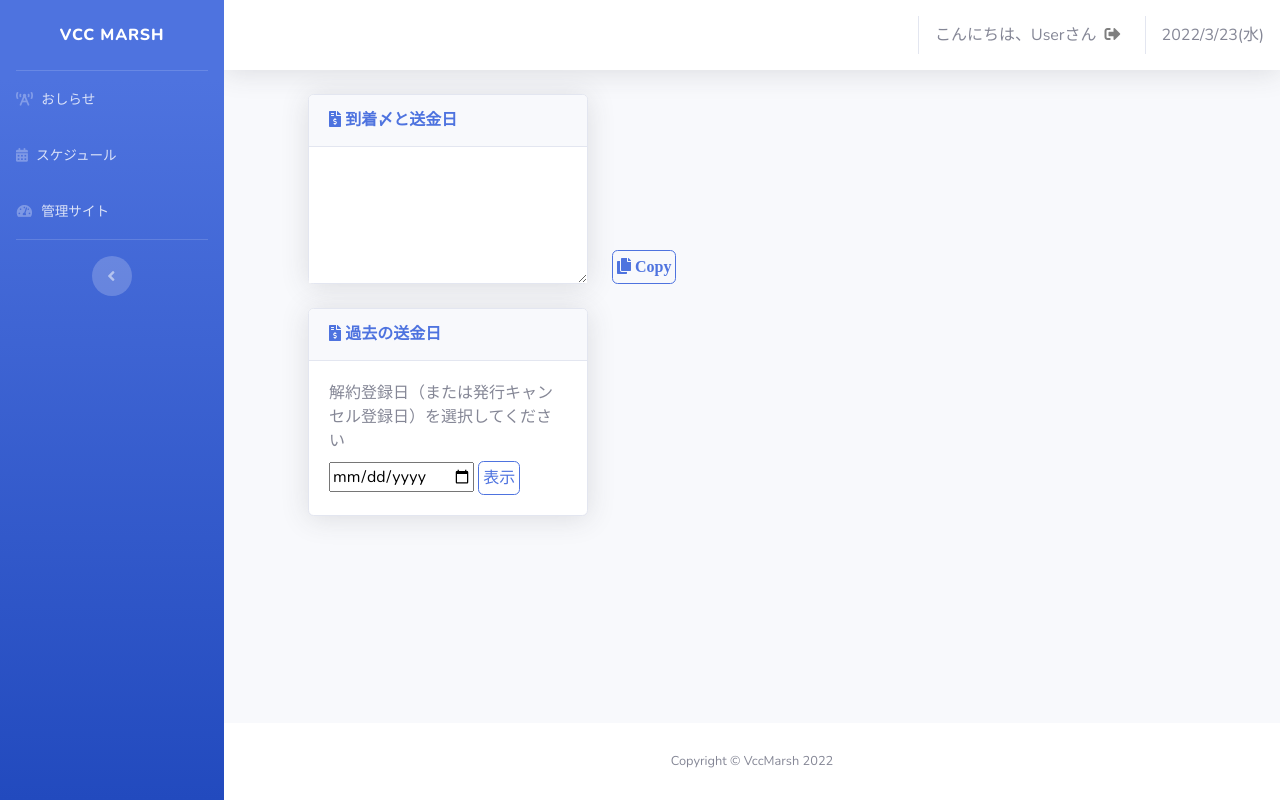
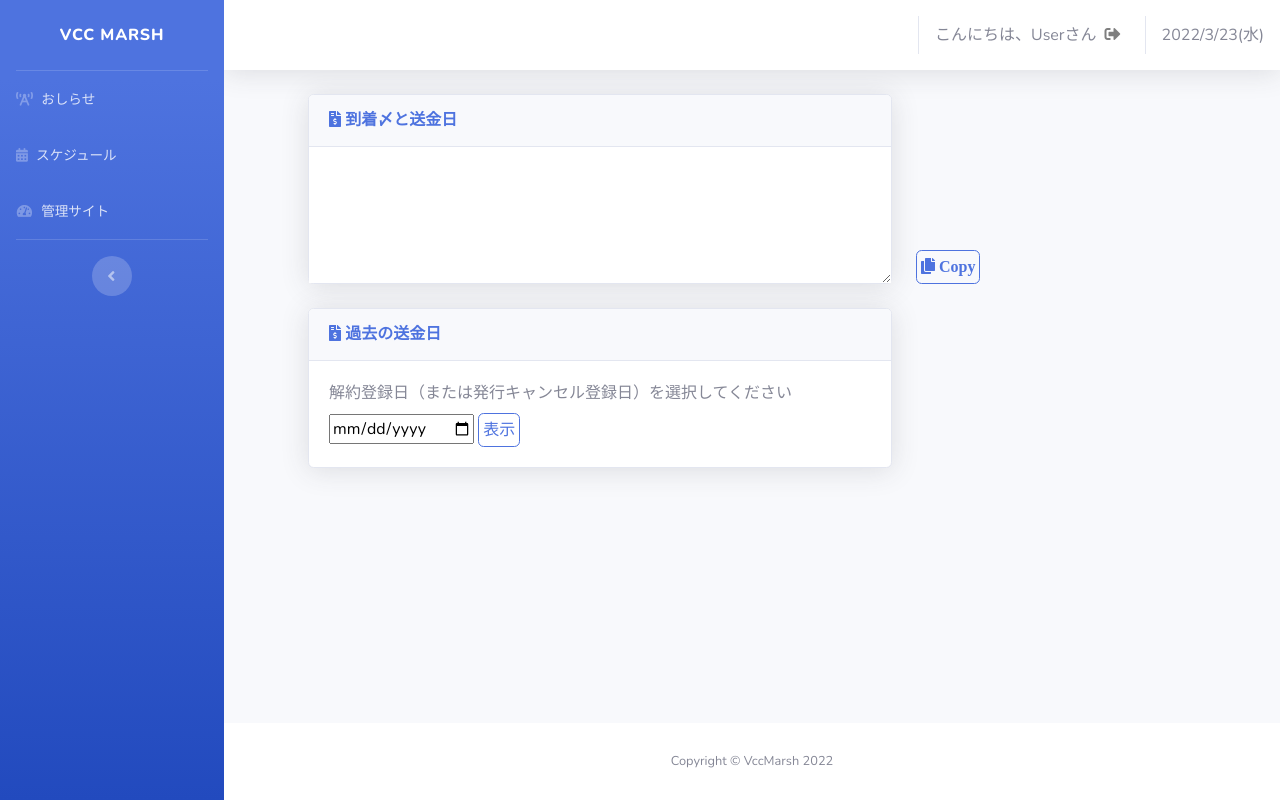
Before and after one commit to oppe5388/django_https0227, a Django app: page /mysched/ in a window 1280 px wide. Run offline with Django 3.2, Linux system fonts and the light colour scheme; the visitor is signed in with stand-in values (Sample User, id 1); data that the repository does not hold is empty; parts of the project's set-up code (start-up, migrations or seed data) failed here and were passed over; some libraries are stand-ins or nearby versions.

Commit message:
レスポンシブ調整

```diff
--- a/mysched/templates/mysched/mysched.html
+++ b/mysched/templates/mysched/mysched.html
@@ -6,7 +6,7 @@
     <!-- Content Row -->
     <div class="d-flex flex-row">
         <!-- First Column -->
-        <div class="col-lg-4">
+        <div class="col-lg-8">
 
             <div class="card shadow mb-4">
                 <div class="card-header py-3">
@@ -25,7 +25,7 @@
         </div>
 
         <!-- Second Column -->
-        <div class="col-lg-4 d-flex align-items-end mb-4">
+        <div class="col-lg-2 d-flex align-items-end mb-4">
             <button onclick="copyToClipboard1()" class="btn btn-outline-primary mr-1 p-1">
                 <i class="fas fa-copy"> Copy</i>
             </button>
@@ -35,7 +35,7 @@
     <!-- Content Row -->
     <div class="d-flex flex-row">
         <!-- First Column -->
-        <div class="col-lg-4">
+        <div class="col-lg-8">
 
             <div class="card shadow mb-4">
                 <div class="card-header py-3">
@@ -76,7 +76,7 @@
 
         <!-- Second Column -->
         {% if past_sched %}
-            <div class="col-lg-4 d-flex align-items-end mb-4">
+            <div class="col-lg-2 d-flex align-items-end mb-4">
                 <button onclick="copyToClipboard2()" class="btn btn-outline-primary mr-1 p-1">
                     <i class="fas fa-copy"> Copy</i>
                 </button>
@@ -86,7 +86,7 @@
     </div>
 
     {% if past_sched %}
-    <div class="col-lg-4">
+    <div class="col-lg-8">
         <a href="{% url 'mysched:mysched' %}" class="btn btn-outline-secondary p-1 mr-2">
         <i class="fas fa-arrow-circle-left"></i> やり直す</a>
     </div>
```
